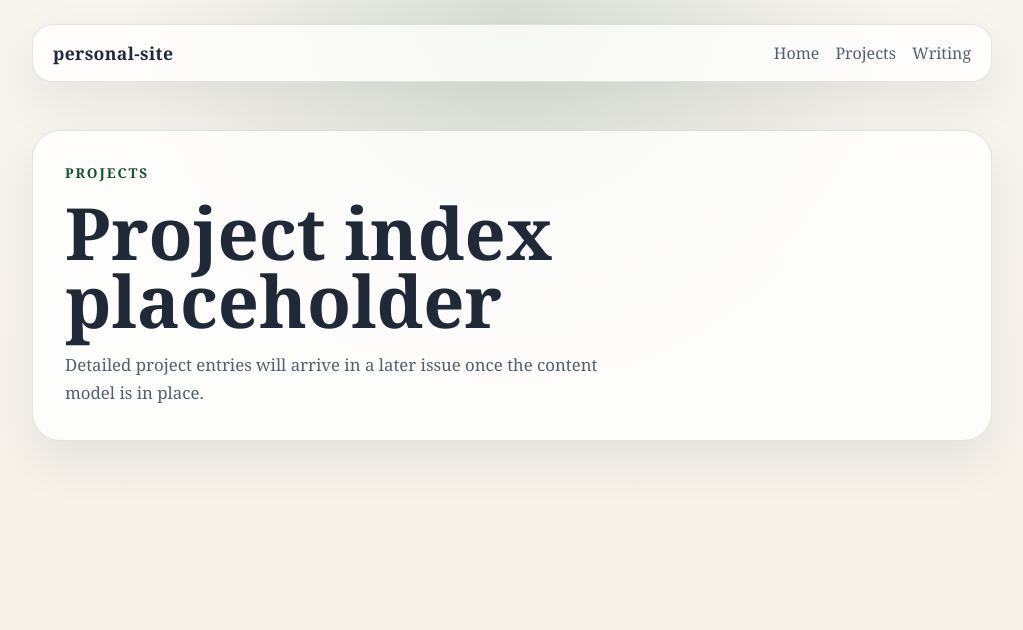
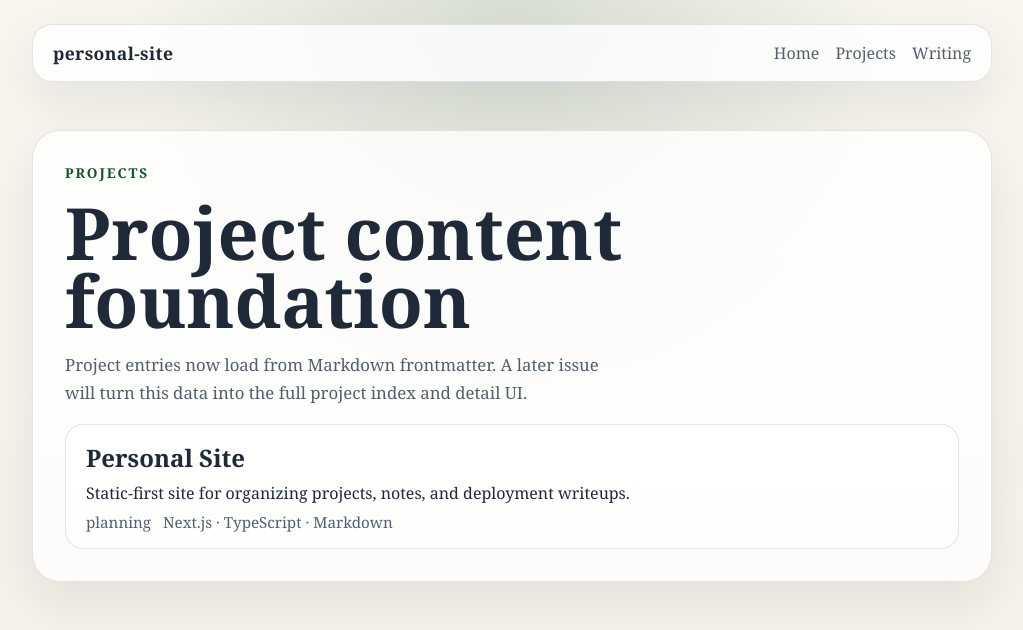
Before and after one commit to jjmgoss/personal-site, a Next.js app: page /projects in a window 1280 px wide. Shown: the top 630 px of the page, without its empty margins (128-1151 px from the left). Built offline with nearby package versions, Linux system fonts and the light colour scheme.

Commit message:
[agent-task] Add Markdown/MDX content model for projects

```diff
--- a/app/globals.css
+++ b/app/globals.css
@@ -102,6 +102,36 @@ h1 {
   color: var(--muted);
 }
 
+.project-list {
+  display: grid;
+  gap: 1rem;
+  margin: 0;
+  padding: 0;
+  list-style: none;
+}
+
+.project-card {
+  display: grid;
+  gap: 0.5rem;
+  padding: 1rem 1.25rem;
+  border: 1px solid var(--border);
+  border-radius: 18px;
+  background: rgba(255, 255, 255, 0.72);
+}
+
+.project-card h2,
+.project-card p {
+  margin: 0;
+}
+
+.project-meta {
+  display: flex;
+  flex-wrap: wrap;
+  gap: 0.75rem;
+  color: var(--muted);
+  font-size: 0.95rem;
+}
+
 @media (max-width: 640px) {
   .site-header {
     align-items: flex-start;
--- a/app/projects/page.tsx
+++ b/app/projects/page.tsx
@@ -1,12 +1,28 @@
-export default function ProjectsPage() {
+import { getProjectEntries } from '@/lib/content/projects';
+
+export default async function ProjectsPage() {
+  const projects = await getProjectEntries();
+
   return (
     <section className="stack">
       <p className="eyebrow">Projects</p>
-      <h1>Project index placeholder</h1>
+      <h1>Project content foundation</h1>
       <p className="lede">
-        Detailed project entries will arrive in a later issue once the content
-        model is in place.
+        Project entries now load from Markdown frontmatter. A later issue will
+        turn this data into the full project index and detail UI.
       </p>
+      <ul className="project-list">
+        {projects.map((project) => (
+          <li className="project-card" key={project.slug}>
+            <h2>{project.title}</h2>
+            <p>{project.summary}</p>
+            <p className="project-meta">
+              <span>{project.status}</span>
+              <span>{project.stack.join(' · ')}</span>
+            </p>
+          </li>
+        ))}
+      </ul>
     </section>
   );
 }
--- /dev/null
+++ b/content/projects/personal-site.md
@@ -0,0 +1,17 @@
+---
+title: Personal Site
+slug: personal-site
+status: planning
+summary: Static-first site for organizing projects, notes, and deployment writeups.
+stack:
+  - Next.js
+  - TypeScript
+  - Markdown
+next_milestone: Add the project content model and initial project pages.
+repo_url: https://github.com/jjmgoss/personal-site
+live_url:
+docs_url: https://github.com/jjmgoss/personal-site/tree/main/docs
+---
+
+This repository is the public project hub for ongoing software experiments,
+documentation, and implementation notes.
--- /dev/null
+++ b/lib/content/projects.ts
@@ -0,0 +1,121 @@
+import { readFile, readdir } from 'node:fs/promises';
+import path from 'node:path';
+import matter from 'gray-matter';
+
+const PROJECT_STATUSES = [
+  'idea',
+  'planning',
+  'active',
+  'paused',
+  'shipped',
+  'archived',
+] as const;
+
+export type ProjectStatus = (typeof PROJECT_STATUSES)[number];
+
+export type ProjectMetadata = {
+  title: string;
+  slug: string;
+  status: ProjectStatus;
+  summary: string;
+  stack: string[];
+  next_milestone: string;
+  repo_url: string;
+  live_url?: string;
+  docs_url?: string;
+};
+
+export type ProjectEntry = ProjectMetadata & {
+  content: string;
+};
+
+const projectsDirectory = path.join(process.cwd(), 'content', 'projects');
+
+function isNonEmptyString(value: unknown): value is string {
+  return typeof value === 'string' && value.trim().length > 0;
+}
+
+function requireStringField(data: Record<string, unknown>, field: string, filePath: string): string {
+  const value = data[field];
+
+  if (!isNonEmptyString(value)) {
+    throw new Error(`Invalid project frontmatter in ${filePath}: "${field}" is required.`);
+  }
+
+  return value.trim();
+}
+
+function isOptionalUrl(value: unknown): value is string | undefined {
+  return value === undefined || value === null || isNonEmptyString(value);
+}
+
+function toOptionalString(value: unknown): string | undefined {
+  return isNonEmptyString(value) ? value.trim() : undefined;
+}
+
+function parseProjectMetadata(filePath: string, data: Record<string, unknown>): ProjectMetadata {
+  const title = requireStringField(data, 'title', filePath);
+  const slug = requireStringField(data, 'slug', filePath);
+  const summary = requireStringField(data, 'summary', filePath);
+  const nextMilestone = requireStringField(data, 'next_milestone', filePath);
+  const repoUrl = requireStringField(data, 'repo_url', filePath);
+
+  if (!PROJECT_STATUSES.includes(data.status as ProjectStatus)) {
+    throw new Error(
+      `Invalid project frontmatter in ${filePath}: "status" must be one of ${PROJECT_STATUSES.join(', ')}.`
+    );
+  }
+
+  if (!Array.isArray(data.stack) || data.stack.length === 0 || data.stack.some((item) => !isNonEmptyString(item))) {
+    throw new Error(`Invalid project frontmatter in ${filePath}: "stack" must be a non-empty list of strings.`);
+  }
+
+  if (!isOptionalUrl(data.live_url)) {
+    throw new Error(`Invalid project frontmatter in ${filePath}: "live_url" must be a string when provided.`);
+  }
+
+  if (!isOptionalUrl(data.docs_url)) {
+    throw new Error(`Invalid project frontmatter in ${filePath}: "docs_url" must be a string when provided.`);
+  }
+
+  return {
+    title,
+    slug,
+    status: data.status as ProjectStatus,
+    summary,
+    stack: data.stack.map((item) => item.trim()),
+    next_milestone: nextMilestone,
+    repo_url: repoUrl,
+    live_url: toOptionalString(data.live_url),
+    docs_url: toOptionalString(data.docs_url),
+  };
+}
+
+export async function getProjectEntries(): Promise<ProjectEntry[]> {
+  const fileNames = await readdir(projectsDirectory);
+  const projectFiles = fileNames.filter((fileName) => fileName.endsWith('.md') || fileName.endsWith('.mdx'));
+
+  const projects = await Promise.all(
+    projectFiles.map(async (fileName) => {
+      const filePath = path.join(projectsDirectory, fileName);
+      const rawFile = await readFile(filePath, 'utf8');
+      const { data, content } = matter(rawFile);
+      const metadata = parseProjectMetadata(fileName, data);
+
+      return {
+        ...metadata,
+        content: content.trim(),
+      };
+    })
+  );
+
+  const slugs = new Set<string>();
+  for (const project of projects) {
+    if (slugs.has(project.slug)) {
+      throw new Error(`Duplicate project slug detected: "${project.slug}".`);
+    }
+    slugs.add(project.slug);
+  }
+
+  return projects.sort((left, right) => left.title.localeCompare(right.title));
+}
--- a/package.json
+++ b/package.json
@@ -8,6 +8,7 @@
     "start": "next start"
   },
   "dependencies": {
+    "gray-matter": "^4.0.3",
     "next": "^15.3.1",
     "react": "^19.0.0",
     "react-dom": "^19.0.0"
```
Also changed, not shown: 3 other files (tests, documents, lock files or other folders).
